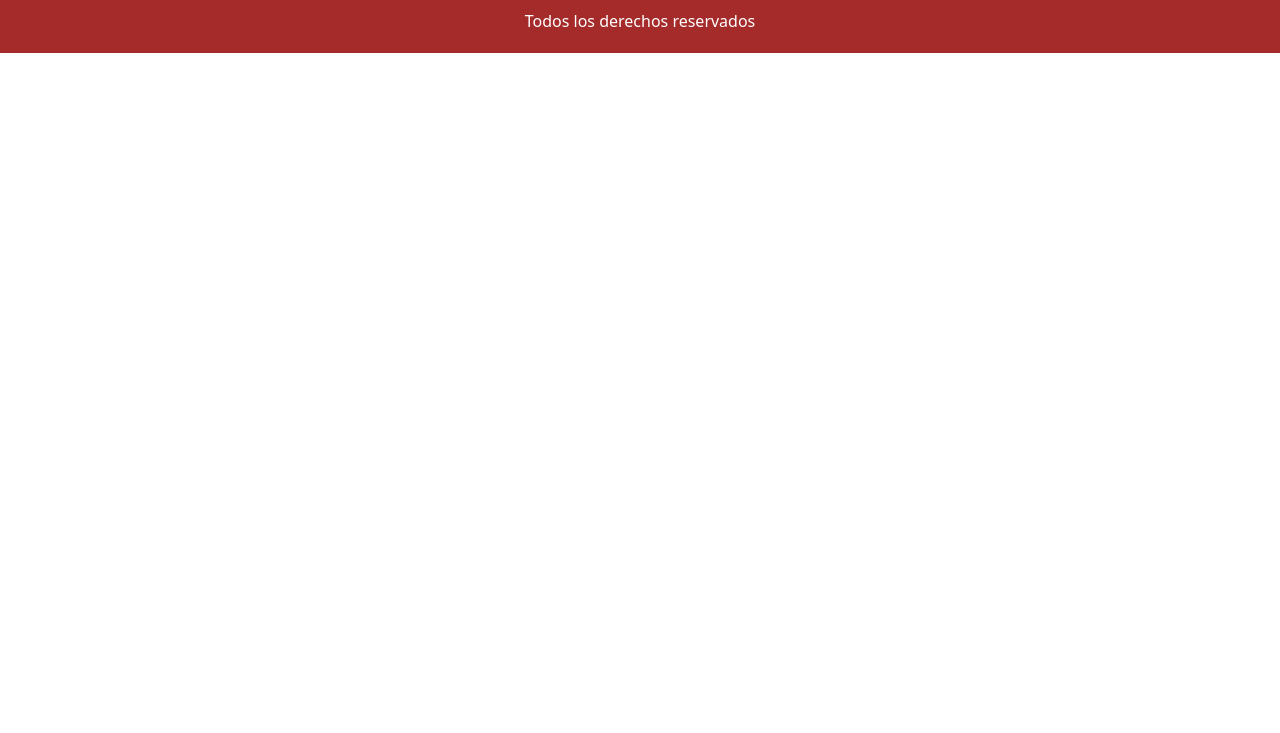
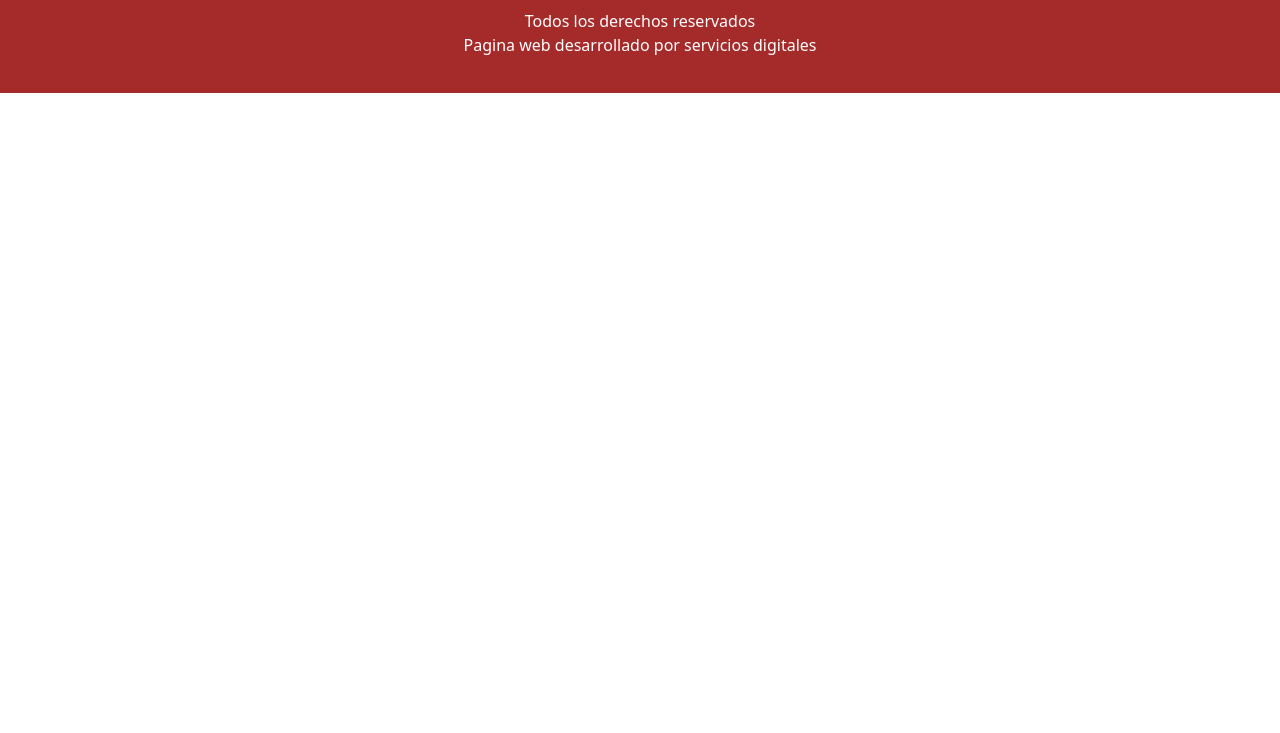
Before and after one commit to hernandw/ejercicio2-clase, a plain HTML site: page index.html in a window 1280 px wide. Shown: the part 67-800 px from the top of the page. Drawn offline with nearby package versions, Linux system fonts and the light colour scheme.

Commit message:
agregar author

```diff
--- a/index.html
+++ b/index.html
@@ -19,6 +19,7 @@
 
     <footer class="footer">
         Todos los derechos reservados
+        <p>Pagina web desarrollado por servicios digitales</p>
     </footer>
     <script src="https://cdn.jsdelivr.net/npm/bootstrap@5.3.2/dist/js/bootstrap.bundle.min.js" integrity="sha384-C6RzsynM9kWDrMNeT87bh95OGNyZPhcTNXj1NW7RuBCsyN/o0jlpcV8Qyq46cDfL" crossorigin="anonymous"></script>
   </body>
```
